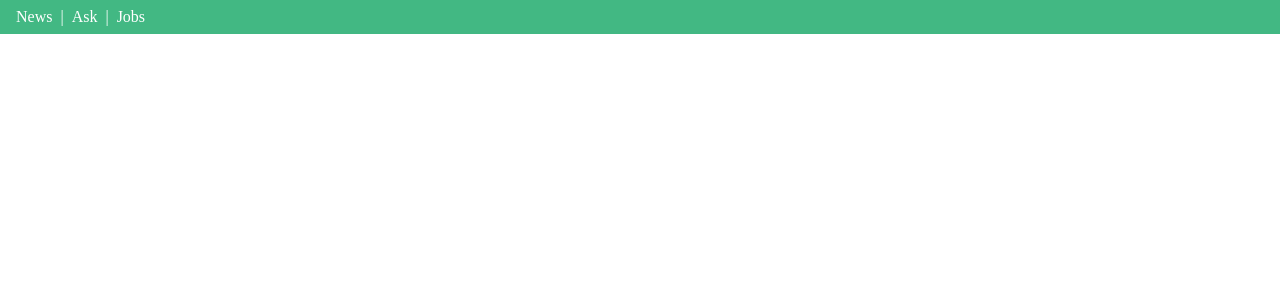
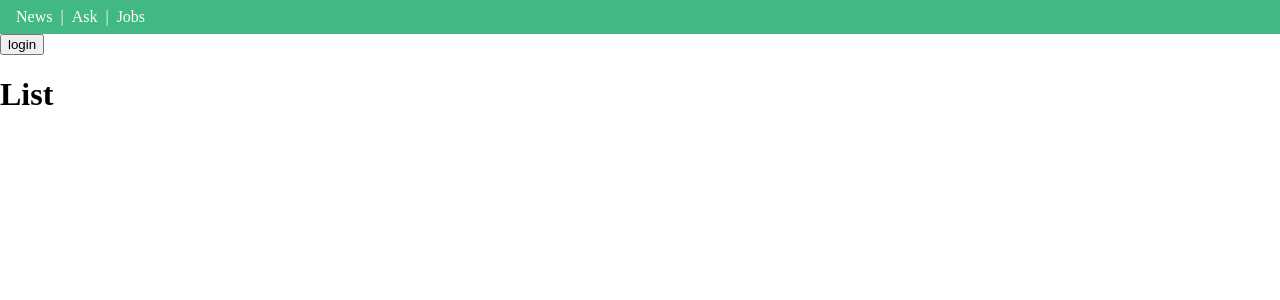
Before and after one commit to ella-front-dev/Lec-vue-hacker-news, a Vue app: page /example1 in a window 1280 px wide. Shown: the top 300 px of the page. Built offline with nearby package versions, Linux system fonts and the light colour scheme.

Commit message:
[etc] async await  예시 구현

```diff
--- /dev/null
+++ b/src/_etc/AsyncAwait.vue
@@ -0,0 +1,61 @@
+<template>
+  <div>
+    <button @click="loginUser">login</button>
+    <h1>List</h1>
+    <ul>
+      <li v-for="(item, index) in items" :key="index">{{ item }}</li>
+    </ul>
+  </div>
+</template>
+
+<script>
+import axios from 'axios'
+import { handleException } from './utils'
+
+export default {
+  data(){
+    return {
+      items: []
+    }
+  },
+  methods: {
+    loginUser(){
+      axios.get('https://jsonplaceholder.typicode.com/posts/1')
+        .then((response)=>{
+          if(response.data.id === 1){
+            // 사용자 인증
+            console.log('사용자 인증됨')
+            axios.get('https://jsonplaceholder.typicode.com/todos')
+              .then((response)=>{
+                this.items = response.data
+              })
+              .catch((err)=>{
+                console.log(err)
+              })
+          }
+        })
+        .catch((err)=>{
+          console.log(err)
+        })
+    },
+    async loginUser1(){
+      try{
+        let response = await axios.get('https://jsonplaceholder.typicode.com/posts/1')
+        if(response.data.id === 1){
+          console.log('사용자 인증됨')
+          let list = await axios.get('https://jsonplaceholder.typicode.com/todos')
+          this.items = list.data
+        }
+      }catch(err){
+        // 공통적으로 나타나는 에러들 처리
+        handleException(err)
+        console.log(err)
+      }
+    }
+  }
+}
+</script>
+
+<style>
+
+</style>
--- /dev/null
+++ b/src/_etc/utils.js
@@ -0,0 +1,3 @@
+export const handleException = function (status){
+  console.log(status)
+}
--- a/src/routes/index.js
+++ b/src/routes/index.js
@@ -8,6 +8,7 @@ import UserView from '../views/UserView.vue';
 // import createListView from '../views/CreateListView.js'
 import bus from '../utils/bus.js'
 import { store } from '../store/index.js'
+import AsyncAwait from '../_etc/AsyncAwait.vue'
 
 Vue.use(VueRouter);
 
@@ -68,5 +69,9 @@ export const router = new VueRouter({
       path: '/user/:id',
       component: UserView
     },
+    {
+      path: '/example1',
+      component: AsyncAwait
+    },
   ]
 })
```
